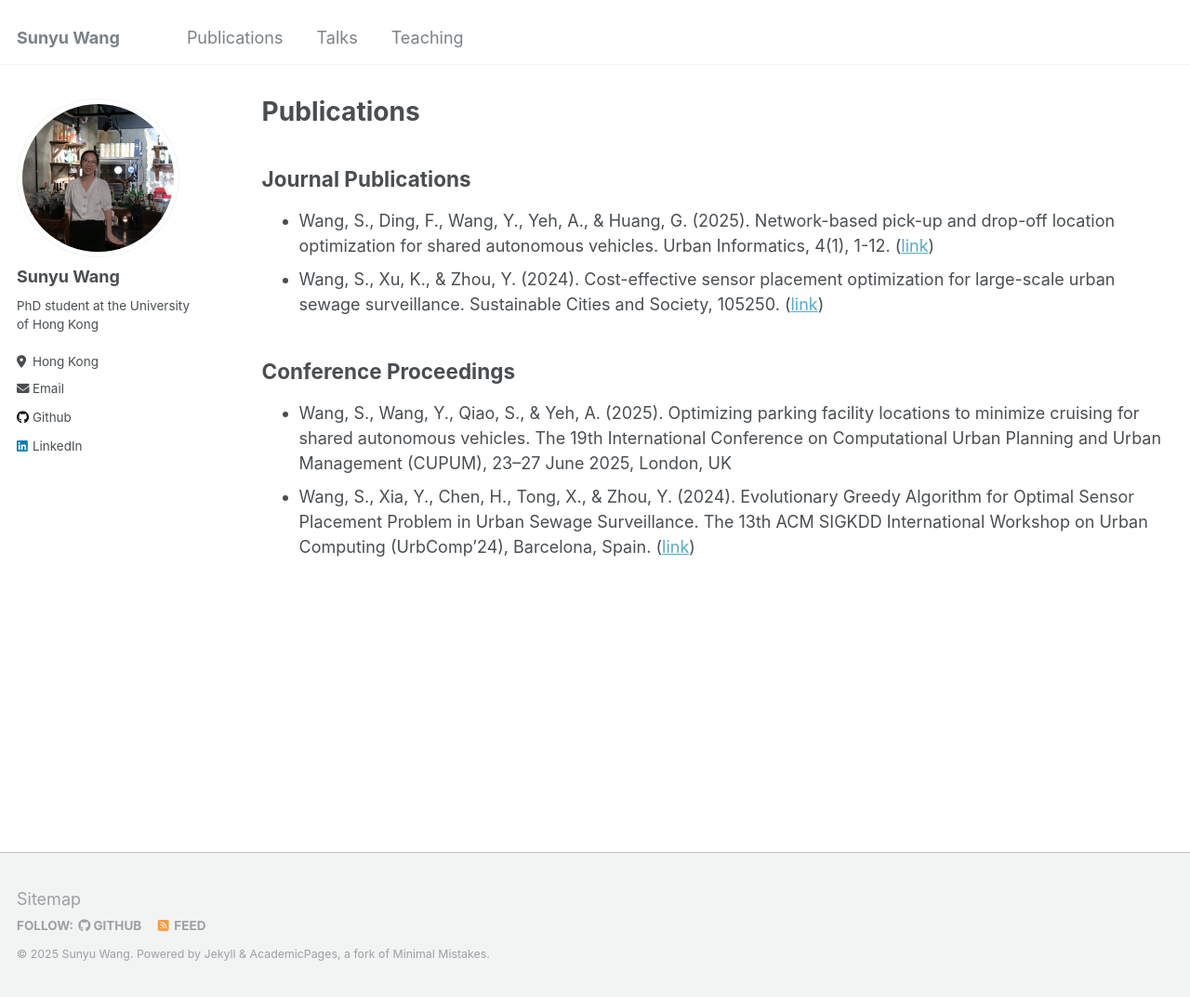
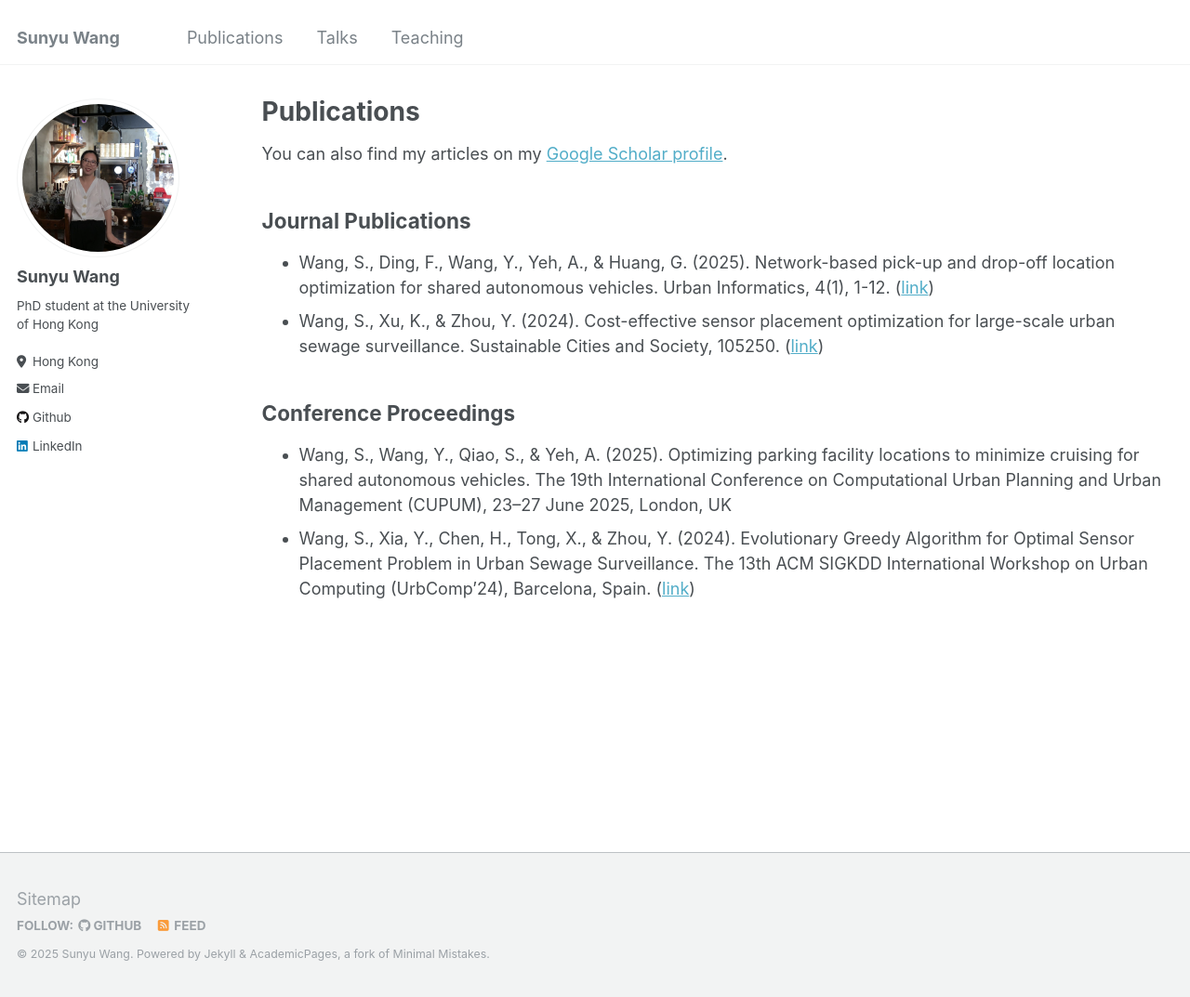
Before and after one commit to sywang-20/sywang-20.github.io, a Jekyll site: the page built from _pages/publications.md, in a window 1280 px wide and 1073 px high. Shown: the whole window at 93% size. Built offline with Jekyll 4.4.1, drawn with Linux system fonts in a browser that asks for light colours.

Commit message:
add google scholar

```diff
--- a/_pages/publications.md
+++ b/_pages/publications.md
@@ -4,6 +4,7 @@ title: "Publications"
 permalink: /publications/
 author_profile: true
 ---
+You can also find my articles on my [Google Scholar profile](https://scholar.google.com/citations?hl=en&user=qWN_BA4AAAAJ&view_op=list_works&sortby=pubdate).
 
 Journal Publications
 ------------------
```
